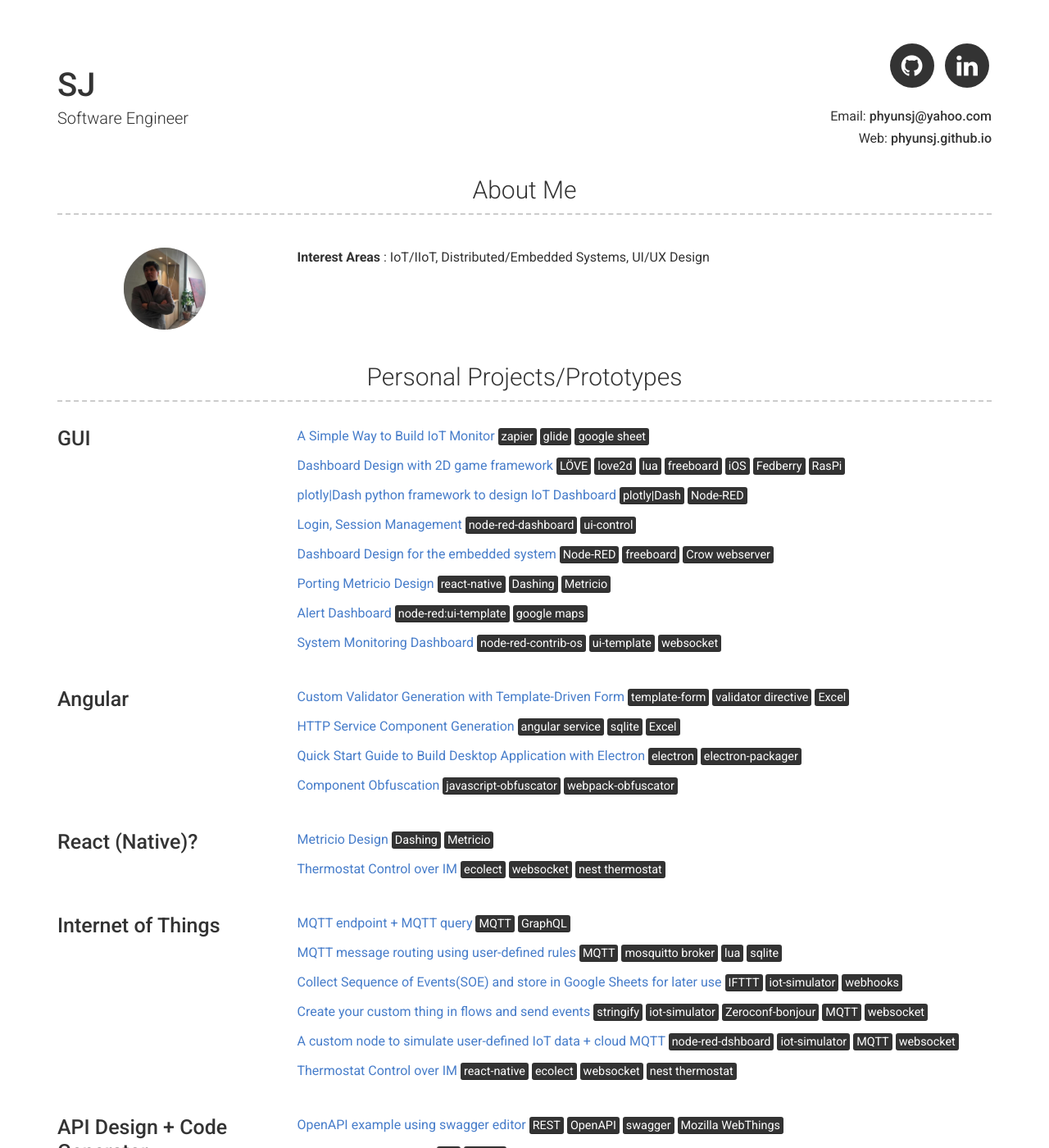
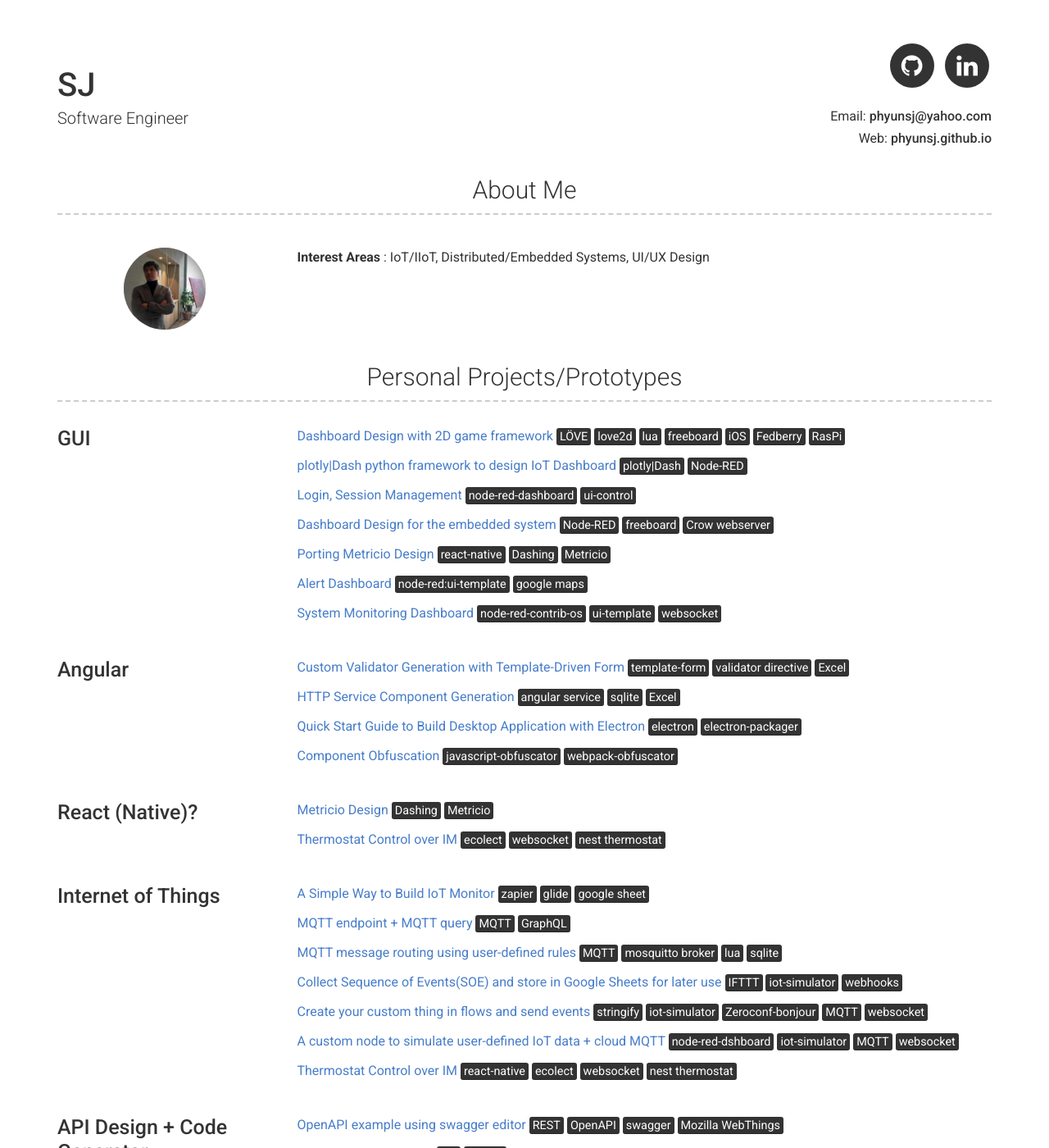
Before and after one commit to phyunsj/phyunsj.github.io, a Jekyll site: the page built from index.md, in a window 1280 px wide and 1400 px high. Shown: the whole window at 82% size. Built offline with Jekyll 4.4.1, drawn with Linux system fonts in a browser that asks for light colours; part of the change alters nothing that is shown.

```diff
--- a/_data/projects.yml
+++ b/_data/projects.yml
@@ -3,7 +3,6 @@
 - name: GUI
   github: phyunsj
   description: | # this will include new lines to allow paragraphs
-    [A Simple Way to Build IoT Monitor](https://github.com/phyunsj/simple-way-to-build-iot-monitor)  <mark>zapier</mark> <mark>glide</mark> <mark>google sheet</mark>
 
     [Dashboard Design with 2D game framework](https://github.com/phyunsj/iot-dashboard-design-with-love2d)  <mark>LÖVE</mark> <mark>love2d</mark> <mark>lua</mark>  <mark>freeboard</mark> <mark>iOS</mark> <mark>Fedberry</mark> <mark>RasPi</mark>
 
@@ -44,6 +43,8 @@
 - name: Internet of Things
   github: phyunsj
   description: | # this will include new lines to allow paragraphs
+    [A Simple Way to Build IoT Monitor](https://github.com/phyunsj/simple-way-to-build-iot-monitor)  <mark>zapier</mark> <mark>glide</mark> <mark>google sheet</mark>
+
     [MQTT endpoint + MQTT query](https://github.com/phyunsj/mqtt-endpoint-graphql) <mark>MQTT</mark> <mark>GraphQL</mark>
 
     [MQTT message routing using user-defined rules](https://github.com/phyunsj/mqtt-rule-engine) <mark>MQTT</mark> <mark>mosquitto broker</mark> <mark>lua</mark>  <mark>sqlite</mark>
```
